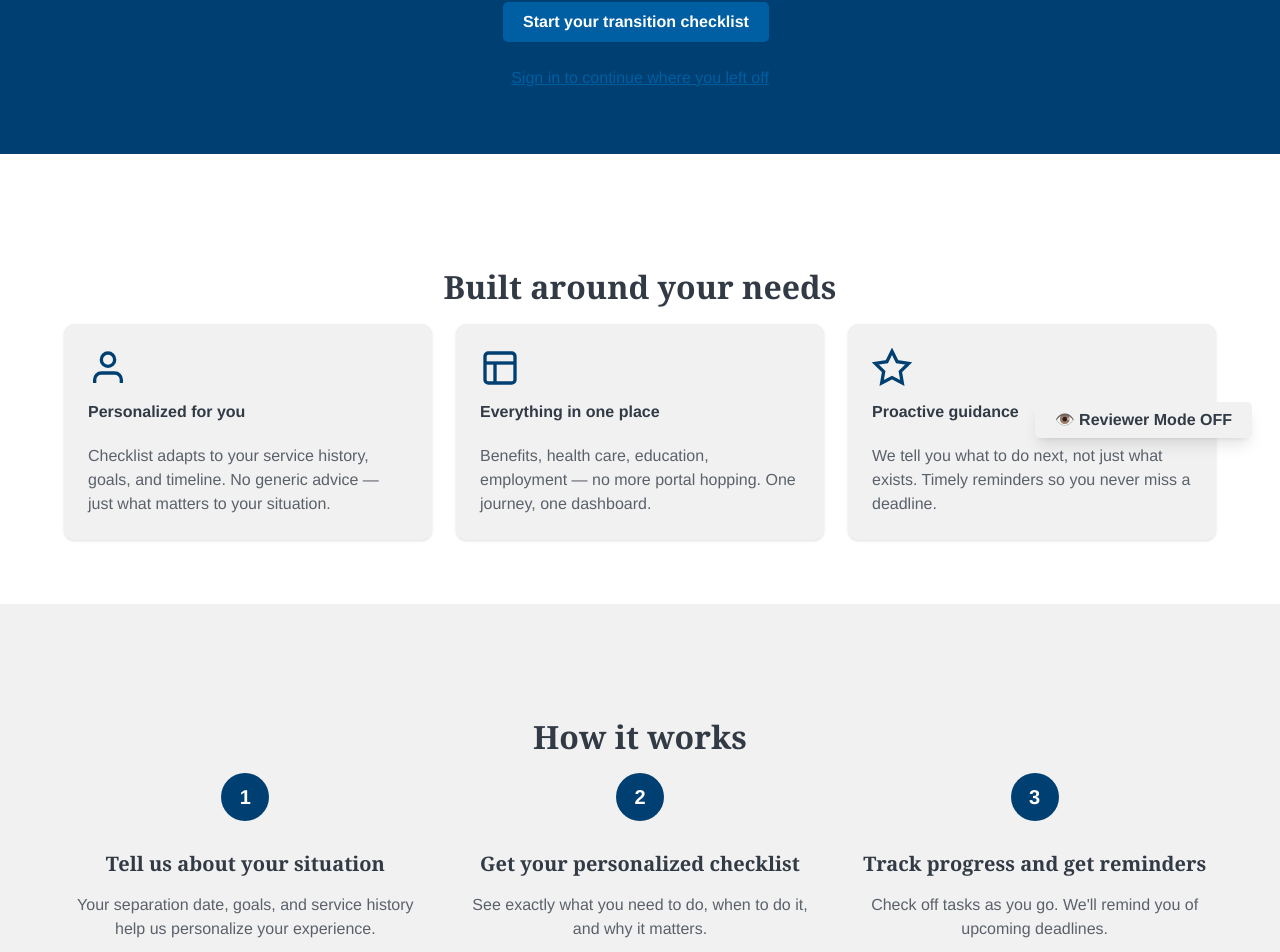
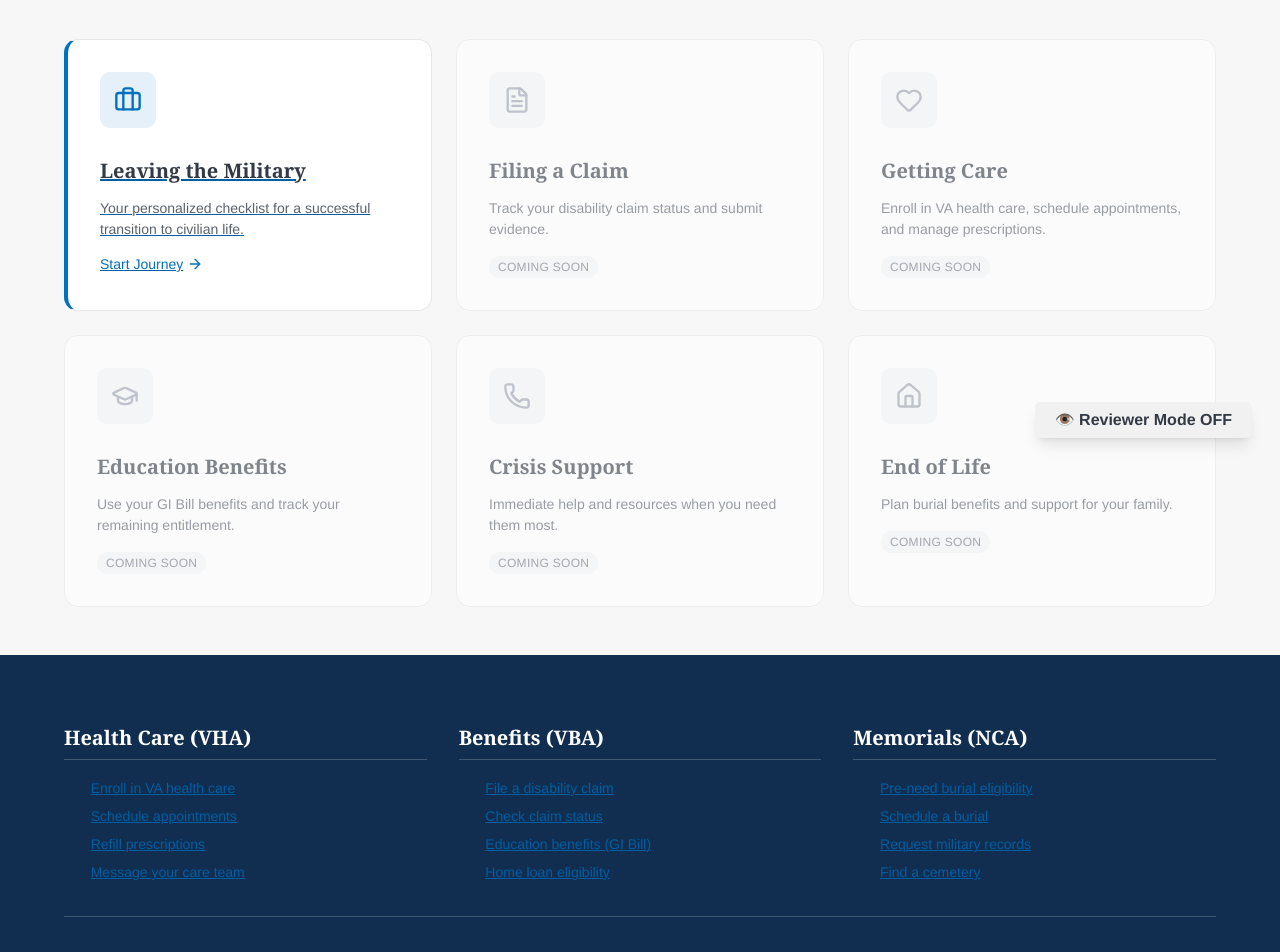
Before and after one commit to friends-innovation-lab/va-transition-journey, a Next.js app: page / in a window 1280 px wide. Shown: the part 334-1286 px from the top of the page. Built offline with nearby package versions, Linux system fonts and the light colour scheme; a web font is replaced by a local one.

Commit message:
Update to Rippling-style journey cards with hover effects and Coming Soon badges

```diff
--- a/src/app/page.tsx
+++ b/src/app/page.tsx
@@ -2,8 +2,110 @@
 
 import { useState } from 'react';
 import Image from 'next/image';
+import Link from 'next/link';
 import { Button } from '@/components/ui/button';
-import { Card, CardContent, CardHeader, CardTitle } from '@/components/ui/card';
+import { Badge } from '@/components/ui/badge';
+import {
+  Briefcase,
+  FileText,
+  Heart,
+  GraduationCap,
+  Phone,
+  Home as HomeIcon,
+  ArrowRight,
+} from 'lucide-react';
+
+const journeys = [
+  {
+    id: 'transition',
+    title: 'Leaving the Military',
+    description: 'Your personalized checklist for a successful transition to civilian life.',
+    icon: Briefcase,
+    active: true,
+    href: '/transition',
+  },
+  {
+    id: 'claims',
+    title: 'Filing a Claim',
+    description: 'Track your disability claim status and submit evidence.',
+    icon: FileText,
+    active: false,
+  },
+  {
+    id: 'healthcare',
+    title: 'Getting Care',
+    description: 'Enroll in VA health care, schedule appointments, and manage prescriptions.',
+    icon: Heart,
+    active: false,
+  },
+  {
+    id: 'education',
+    title: 'Education Benefits',
+    description: 'Use your GI Bill benefits and track your remaining entitlement.',
+    icon: GraduationCap,
+    active: false,
+  },
+  {
+    id: 'crisis',
+    title: 'Crisis Support',
+    description: 'Immediate help and resources when you need them most.',
+    icon: Phone,
+    active: false,
+  },
+  {
+    id: 'endoflife',
+    title: 'End of Life',
+    description: 'Plan burial benefits and support for your family.',
+    icon: HomeIcon,
+    active: false,
+  },
+];
+
+function JourneyCard({ journey }: { journey: typeof journeys[0] }) {
+  const Icon = journey.icon;
+
+  if (journey.active) {
+    return (
+      <Link href={journey.href || '#'} className="block group">
+        <div className="bg-white border border-gray-200 rounded-2xl p-8 h-full transition-all duration-200 ease-out cursor-pointer hover:-translate-y-1 hover:shadow-[0_8px_30px_rgba(0,0,0,0.12)] border-l-4 border-l-[#0071bc]">
+          <div className="mb-4">
+            <div className="w-14 h-14 bg-[#0071bc]/10 rounded-xl flex items-center justify-center">
+              <Icon className="w-7 h-7 text-[#0071bc]" />
+            </div>
+          </div>
+          <h3 className="text-xl font-bold text-[#323a45] mb-2">
+            {journey.title}
+          </h3>
+          <p className="text-[#5b616b] text-sm mb-4 leading-relaxed">
+            {journey.description}
+          </p>
+          <div className="flex items-center text-[#0071bc] font-medium text-sm group-hover:gap-2 transition-all">
+            Start Journey <ArrowRight className="w-4 h-4 ml-1" />
+          </div>
+        </div>
+      </Link>
+    );
+  }
+
+  return (
+    <div className="bg-white border border-gray-200 rounded-2xl p-8 h-full opacity-60 cursor-default">
+      <div className="mb-4">
+        <div className="w-14 h-14 bg-gray-100 rounded-xl flex items-center justify-center">
+          <Icon className="w-7 h-7 text-gray-400" />
+        </div>
+      </div>
+      <h3 className="text-xl font-bold text-[#323a45] mb-2">
+        {journey.title}
+      </h3>
+      <p className="text-[#5b616b] text-sm mb-4 leading-relaxed">
+        {journey.description}
+      </p>
+      <Badge variant="secondary" className="text-xs uppercase tracking-wide bg-gray-100 text-gray-500 hover:bg-gray-100">
+        Coming Soon
+      </Badge>
+    </div>
+  );
+}
 
 export default function Home() {
   const [reviewerMode, setReviewerMode] = useState(false);
@@ -39,144 +141,31 @@
         </div>
       </header>
 
-      {/* Hero Section */}
-      <section className="bg-[#003f72] py-16 px-4">
+      {/* Compact Hero Section */}
+      <section className="bg-[#003f72] py-12 px-4">
         <div className="max-w-4xl mx-auto text-center">
-          <h1 className="text-white text-4xl md:text-5xl font-bold mb-4">
-            Your transition, one step at a time
+          <h1 className="text-white text-3xl md:text-4xl font-bold mb-3">
+            Your VA journey starts here
           </h1>
-          <p className="text-white/90 text-xl mb-8 max-w-2xl mx-auto">
-            A personalized guide for separating service members — from 12 months out through your first year as a veteran.
+          <p className="text-white/90 text-lg max-w-2xl mx-auto">
+            Choose where you are in your journey. We&apos;ll guide you through every step.
           </p>
-          <div className="flex flex-col items-center gap-4">
-            <Button
-              size="lg"
-              className="bg-[#fac922] text-[#1b1b1b] hover:bg-[#e0b51e] font-bold text-lg px-8 py-6"
-            >
-              Start your transition checklist
-            </Button>
-            <a href="#sign-in" className="text-white underline hover:text-white/80">
-              Sign in to continue where you left off
-            </a>
-          </div>
         </div>
       </section>
 
-      {/* Value Proposition Section */}
-      <section className="py-16 px-4 bg-white">
+      {/* Journey Cards Section */}
+      <section className="py-12 px-4 bg-[#f7f7f7] flex-grow">
         <div className="max-w-6xl mx-auto">
-          <h2 className="text-3xl font-bold text-center mb-12 text-[#323a45]">
-            Built around your needs
-          </h2>
-          <div className="grid md:grid-cols-3 gap-6">
-            {/* Card 1 */}
-            <Card className="bg-[#f1f1f1] border-none">
-              <CardHeader>
-                <div className="mb-2">
-                  <svg width="40" height="40" viewBox="0 0 24 24" fill="none" stroke="#003f72" strokeWidth="2">
-                    <path d="M20 21v-2a4 4 0 0 0-4-4H8a4 4 0 0 0-4 4v2"></path>
-                    <circle cx="12" cy="7" r="4"></circle>
-                  </svg>
-                </div>
-                <CardTitle className="text-[#323a45]">Personalized for you</CardTitle>
-              </CardHeader>
-              <CardContent className="text-[#5b616b]">
-                Checklist adapts to your service history, goals, and timeline. No generic advice — just what matters to your situation.
-              </CardContent>
-            </Card>
-
-            {/* Card 2 */}
-            <Card className="bg-[#f1f1f1] border-none">
-              <CardHeader>
-                <div className="mb-2">
-                  <svg width="40" height="40" viewBox="0 0 24 24" fill="none" stroke="#003f72" strokeWidth="2">
-                    <rect x="3" y="3" width="18" height="18" rx="2" ry="2"></rect>
-                    <line x1="3" y1="9" x2="21" y2="9"></line>
-                    <line x1="9" y1="21" x2="9" y2="9"></line>
-                  </svg>
-                </div>
-                <CardTitle className="text-[#323a45]">Everything in one place</CardTitle>
-              </CardHeader>
-              <CardContent className="text-[#5b616b]">
-                Benefits, health care, education, employment — no more portal hopping. One journey, one dashboard.
-              </CardContent>
-            </Card>
-
-            {/* Card 3 */}
-            <Card className="bg-[#f1f1f1] border-none">
-              <CardHeader>
-                <div className="mb-2">
-                  <svg width="40" height="40" viewBox="0 0 24 24" fill="none" stroke="#003f72" strokeWidth="2">
-                    <polygon points="12 2 15.09 8.26 22 9.27 17 14.14 18.18 21.02 12 17.77 5.82 21.02 7 14.14 2 9.27 8.91 8.26 12 2"></polygon>
-                  </svg>
-                </div>
-                <CardTitle className="text-[#323a45]">Proactive guidance</CardTitle>
-              </CardHeader>
-              <CardContent className="text-[#5b616b]">
-                We tell you what to do next, not just what exists. Timely reminders so you never miss a deadline.
-              </CardContent>
-            </Card>
-          </div>
-        </div>
-      </section>
-
-      {/* How It Works Section */}
-      <section className="py-16 px-4 bg-[#f1f1f1]">
-        <div className="max-w-6xl mx-auto">
-          <h2 className="text-3xl font-bold text-center mb-12 text-[#323a45]">
-            How it works
-          </h2>
-          <div className="grid md:grid-cols-3 gap-8 text-center">
-            {/* Step 1 */}
-            <div>
-              <div className="bg-[#003f72] text-white w-12 h-12 rounded-full flex items-center justify-center text-xl font-bold mx-auto mb-4">
-                1
-              </div>
-              <h3 className="text-xl font-bold mb-2 text-[#323a45]">
-                Tell us about your situation
-              </h3>
-              <p className="text-[#5b616b]">
-                Your separation date, goals, and service history help us personalize your experience.
-              </p>
-            </div>
-
-            {/* Step 2 */}
-            <div>
-              <div className="bg-[#003f72] text-white w-12 h-12 rounded-full flex items-center justify-center text-xl font-bold mx-auto mb-4">
-                2
-              </div>
-              <h3 className="text-xl font-bold mb-2 text-[#323a45]">
-                Get your personalized checklist
-              </h3>
-              <p className="text-[#5b616b]">
-                See exactly what you need to do, when to do it, and why it matters.
-              </p>
-            </div>
-
-            {/* Step 3 */}
-            <div>
-              <div className="bg-[#003f72] text-white w-12 h-12 rounded-full flex items-center justify-center text-xl font-bold mx-auto mb-4">
-                3
-              </div>
-              <h3 className="text-xl font-bold mb-2 text-[#323a45]">
-                Track progress and get reminders
-              </h3>
-              <p className="text-[#5b616b]">
-                Check off tasks as you go. We&apos;ll remind you of upcoming deadlines.
-              </p>
-            </div>
-          </div>
-
-          <div className="text-center mt-12">
-            <Button size="lg" className="bg-[#003f72] hover:bg-[#112e51]">
-              Get started now
-            </Button>
+          <div className="grid grid-cols-1 md:grid-cols-2 lg:grid-cols-3 gap-6">
+            {journeys.map((journey) => (
+              <JourneyCard key={journey.id} journey={journey} />
+            ))}
           </div>
         </div>
       </section>
 
       {/* Mega Footer */}
-      <footer className="bg-[#112e51] py-12 px-4 mt-auto">
+      <footer className="bg-[#112e51] py-10 px-4">
         <div className="max-w-6xl mx-auto">
           {/* 3-Column Grid */}
           <div className="grid md:grid-cols-3 gap-8 mb-8">
@@ -283,7 +272,7 @@
         <div className="mb-6">
           <h3 className="text-[#73b3e7] font-bold mb-2">WHAT YOU&apos;RE SEEING</h3>
           <p className="text-gray-300 text-sm leading-relaxed">
-            A journey-based front door that replaces VA&apos;s org-chart navigation with Veteran life moments. Instead of &quot;Benefits, Health Care, Education...&quot; we ask &quot;What are you trying to do?&quot;
+            A journey-based front door that replaces VA&apos;s org-chart navigation with 6 Veteran life moments. Instead of &quot;Benefits, Health Care, Education...&quot; we ask &quot;What are you trying to do?&quot;
           </p>
         </div>
 
```
